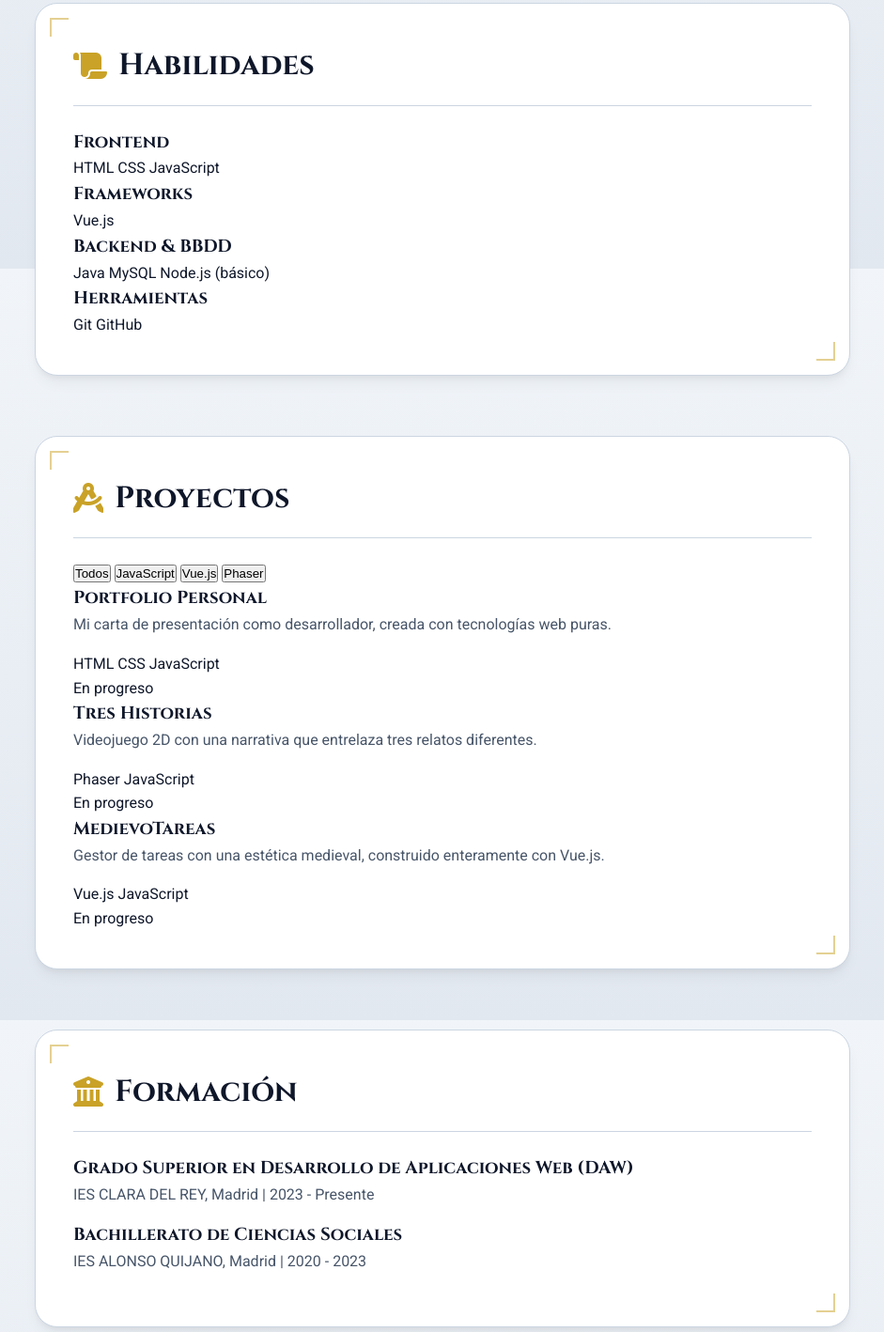
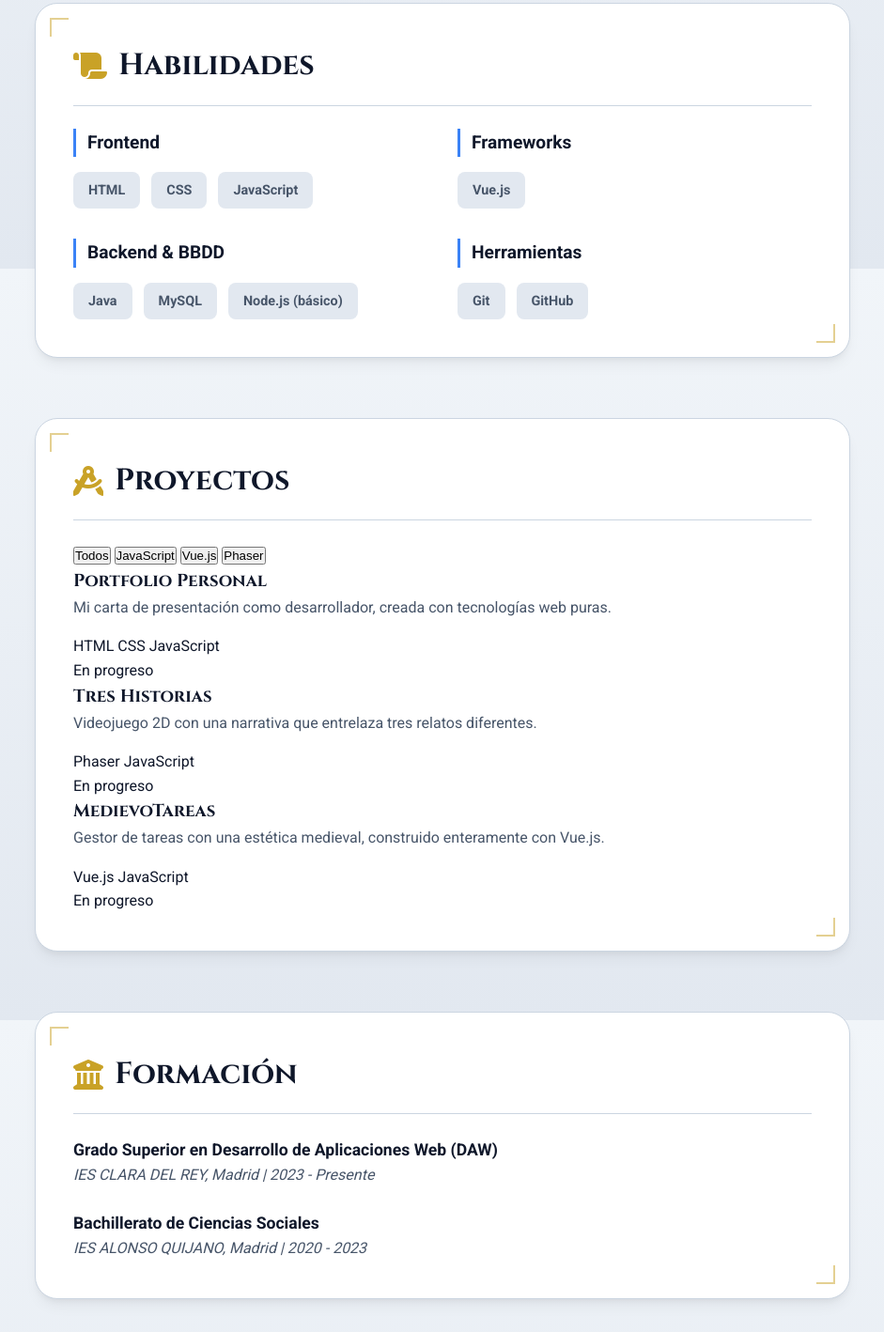
Before and after one commit to Hugote04/Portfolio, a plain HTML site: page P-Hugo/index.html in a window 1280 px wide. Shown: the part 1314-2732 px from the top of the page at 94% size, without its empty margins (169-1110 px from the left). Drawn offline with Linux system fonts and the light colour scheme.

Commit message:
añado estilos para la sección de habilidades y formación

```diff
--- a/P-Hugo/styles.css
+++ b/P-Hugo/styles.css
@@ -322,3 +322,48 @@ a:hover {
 .icon-medieval {
     color: var(--accent-color-medieval);
 }
+
+/* ========= HABILIDADES Y FORMACIÓN ========= */
+.skills-grid {
+    display: grid;
+    grid-template-columns: repeat(auto-fit, minmax(250px, 1fr));
+    gap: calc(var(--spacing-unit) * 2);
+}
+.skill-category h3 {
+    font-family: var(--font-sans);
+    font-size: 1.2rem;
+    border-left: 3px solid var(--primary-color);
+    padding-left: 0.75rem;
+    margin-bottom: 1rem;
+}
+.skills-list {
+    display: flex;
+    flex-wrap: wrap;
+    gap: 0.75rem;
+}
+.skill-badge {
+    background-color: var(--background-end);
+    color: var(--text-color-light);
+    padding: 0.5rem 1rem;
+    border-radius: 8px;
+    font-size: 0.9rem;
+    font-weight: 700;
+    transition: background-color 0.3s;
+}
+.dark-mode .skill-badge {
+    background-color: var(--background-start);
+}
+
+.education-item:not(:last-child) {
+    margin-bottom: 1.5rem;
+}
+.education-item h3 {
+    font-family: var(--font-sans);
+    font-size: 1.1rem;
+    color: var(--text-color);
+}
+.education-item p {
+    font-style: italic;
+    color: var(--text-color-light);
+    margin: 0;
+}
```
